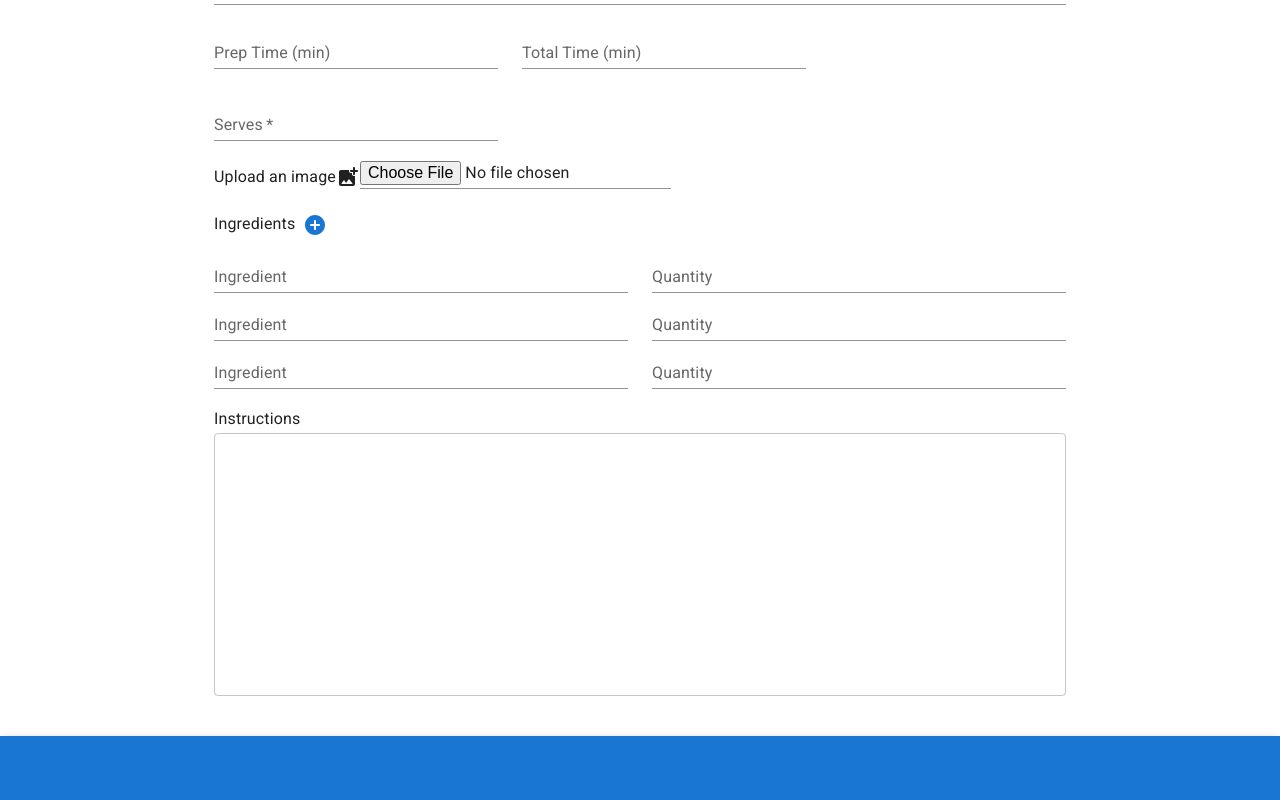
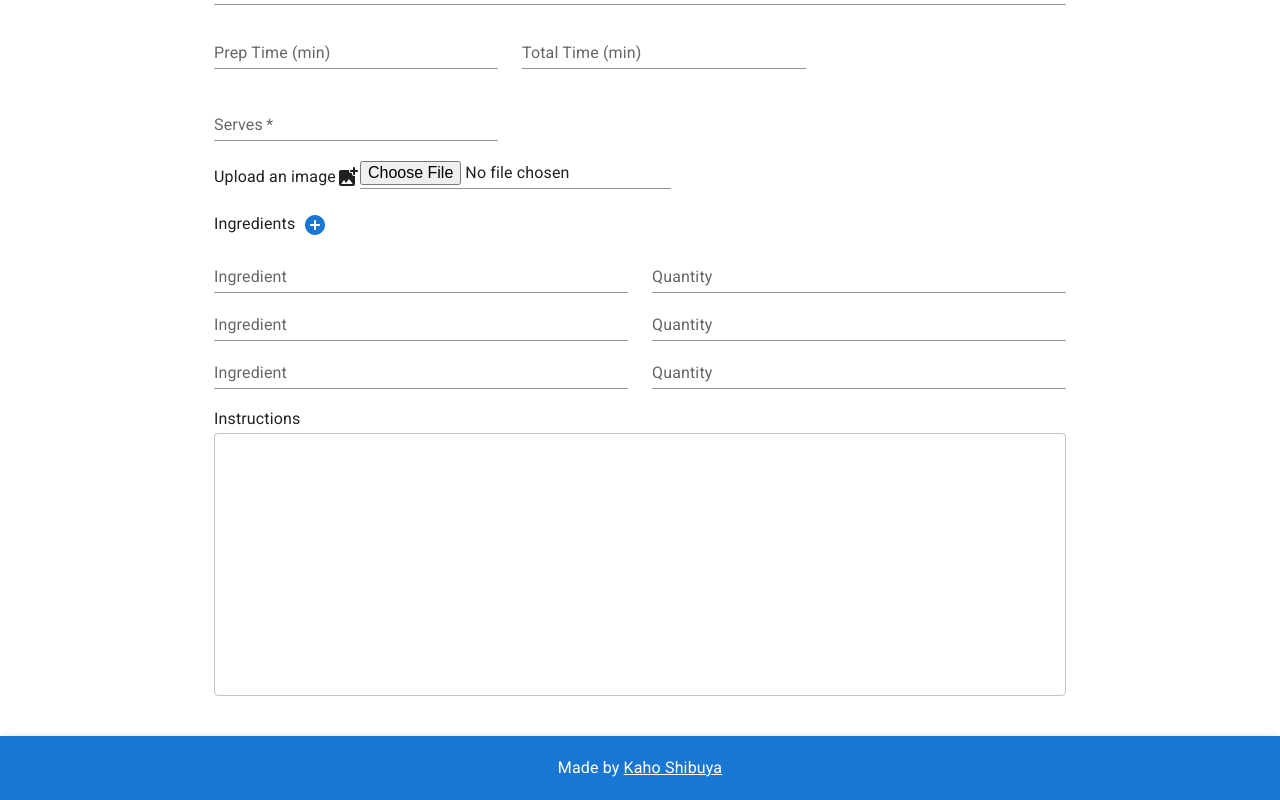
Before and after one commit to shiv-chan/foodie-pal, a React (Create React App) app in the folder client/: page /add in a window 1280 px wide. Shown: the part 283-1083 px from the top of the page. Built offline with nearby package versions, Linux system fonts and the light colour scheme.

Commit message:
add the GitHub repo link on the footer

```diff
--- a/client/src/common/components/Footer.js
+++ b/client/src/common/components/Footer.js
@@ -1,5 +1,12 @@
 import React from 'react';
-import { AppBar, Toolbar, CssBaseline } from '@mui/material';
+import {
+	AppBar,
+	Toolbar,
+	CssBaseline,
+	Box,
+	Typography,
+	Link,
+} from '@mui/material';
 
 const Footer = () => {
 	return (
@@ -10,7 +17,21 @@ const Footer = () => {
 				color="primary"
 				sx={{ top: 'auto', bottom: 0 }}
 			>
-				<Toolbar></Toolbar>
+				<Toolbar sx={{ margin: 'auto' }}>
+					<Box display="flex" justifyContent="center" alignItems="center">
+						<Typography variant="body1" component="p">
+							Made by{' '}
+							<Link
+								href="https://github.com/shiv-chan/foodie-pal"
+								color="inherit"
+								target="_blank"
+								rel="noopener noreferrer"
+							>
+								Kaho Shibuya
+							</Link>
+						</Typography>
+					</Box>
+				</Toolbar>
 			</AppBar>
 		</React.Fragment>
 	);
```
